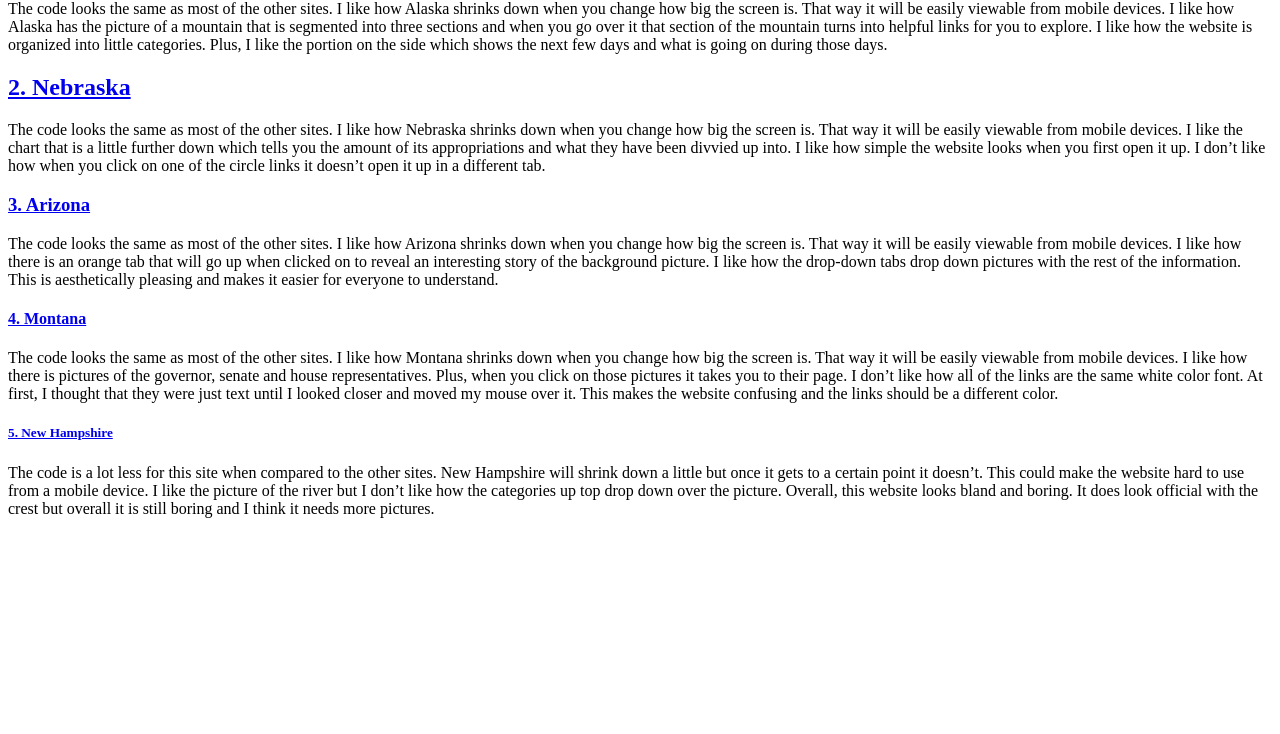
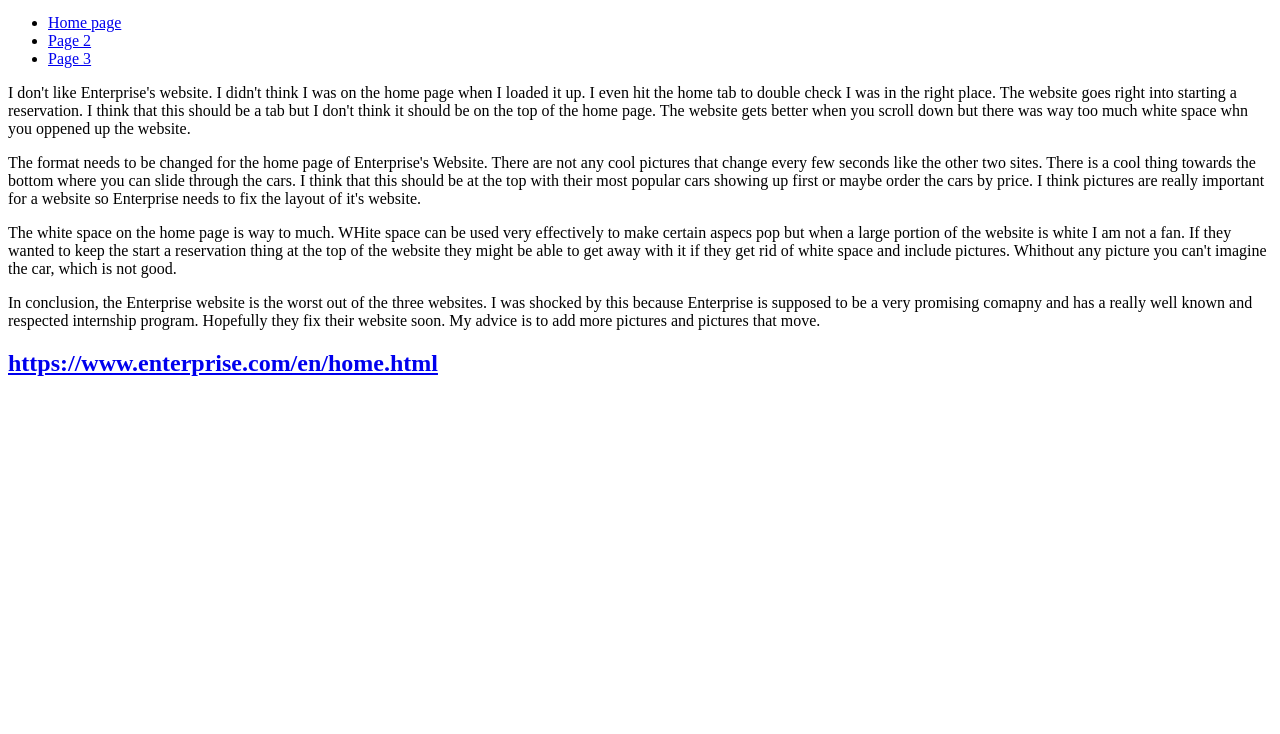
Before and after one commit to taustefjord/taustefjord.github.io, a plain HTML site: page website review/index.html in a window 1280 px wide. Shown: the part 66-800 px from the top of the page. Drawn offline with Linux system fonts and the light colour scheme.

Commit message:
Add files via upload

```diff
--- a/website review/index.html
+++ b/website review/index.html
@@ -1,17 +1,42 @@
+<!doctype html>
 <html>
+
 <head>
-<title>"Website Review Page"</title>
+  <title>My Website Review</title>
 </head>
+
 <body>
-<h1><a href="https://alaska.gov/">1. Alaska</a></h1>
-<p>The code looks the same as most of the other sites.  I like how Alaska shrinks down when you change how big the screen is.  That way it will be easily viewable from mobile devices.  I like how Alaska has the picture of a mountain that is segmented into three sections and when you go over it that section of the mountain turns into helpful links for you to explore.  I like how the website is organized into little categories.  Plus, I like the portion on the side which shows the next few days and what is going on during those days.</p>
-<h2><a href="http://www.nebraska.gov/">2. Nebraska</a></h2>
-<p>The code looks the same as most of the other sites.  I like how Nebraska shrinks down when you change how big the screen is.  That way it will be easily viewable from mobile devices.  I like the chart that is a little further down which tells you the amount of its appropriations and what they have been divvied up into.  I like how simple the website looks when you first open it up.  I don’t like how when you click on one of the circle links it doesn’t open it up in a different tab.</p>
-<h3><a href="https://az.gov/">3. Arizona</a></h3>
-<p>The code looks the same as most of the other sites.  I like how Arizona shrinks down when you change how big the screen is.  That way it will be easily viewable from mobile devices.  I like how there is an orange tab that will go up when clicked on to reveal an interesting story of the background picture.  I like how the drop-down tabs drop down pictures with the rest of the information.  This is aesthetically pleasing and makes it easier for everyone to understand.</p>
-<h4><a href="https://mt.gov/">4. Montana</a></h4>
-<p>The code looks the same as most of the other sites.  I like how Montana shrinks down when you change how big the screen is.  That way it will be easily viewable from mobile devices.  I like how there is pictures of the governor, senate and house representatives.  Plus, when you click on those pictures it takes you to their page.  I don’t like how all of the links are the same white color font.  At first, I thought that they were just text until I looked closer and moved my mouse over it.  This makes the website confusing and the links should be a different color.</p>
-<h5><a href="https://www.nh.gov/index.htm">5. New Hampshire</a></h5>
-<p>The code is a lot less for this site when compared to the other sites.  New Hampshire will shrink down a little but once it gets to a certain point it doesn’t.  This could make the website hard to use from a mobile device.  I like the picture of the river but I don’t like how the categories up top drop down over the picture.  Overall, this website looks bland and boring.  It does look official with the crest but overall it is still boring and I think it needs more pictures.</p>
+
+  <h1>Website #1 Enterprise</h1>
+
+
+<!--Start unordered list of navigation links-->
+
+  <ul>
+    <li><a href="index.html">Home page</a></li>
+    <li><a href="page 2.html">Page 2</a></li>
+    <li><a href="page 3.html">Page 3</a></li>
+  </ul>
+
+<p>
+I don't like Enterprise's website.  I didn't think I was on the home page when I loaded it up.  I even hit the home tab to double check I was in the right place.  The website goes right into starting a reservation.  I think that this should be a tab but I don't think it should be on the top of the home page.  The website gets better when you scroll down but there was way too much white space whn you oppened up the website.
+</p>
+
+<p>
+The format needs to be changed for the home page of Enterprise's Website.  There are not any cool pictures that change every few seconds like the other two sites.  There is a cool thing towards the bottom where you can slide through the cars.  I think that this should be at the top with their most popular cars showing up first or maybe order the cars by price.  I think pictures are really important for a website so Enterprise needs to fix the layout of it's website.
+</p>
+
+<p>
+The white space on the home page is way to much.  WHite space can be used very effectively to make certain aspecs pop but when a large portion of the website is white I am not a fan.  If they wanted to keep the start a reservation thing at the top of the website they might be able to get away with it if they get rid of white space and include pictures.  Whithout any picture you can't imagine the car, which is not good.
+</p>
+
+<p>
+In conclusion, the Enterprise website is the worst out of the three websites.  I was shocked by this because Enterprise is supposed to be a very promising comapny and has a really well known and respected internship program.  Hopefully they fix their website soon.  My advice is to add more pictures and pictures that move.
+</P>
+
+<h2><a href=https://www.enterprise.com/en/home.html>https://www.enterprise.com/en/home.html</a><h2>
+<!--Start unordered list of navigation links-->
+
 </body>
+
 </html>
```
